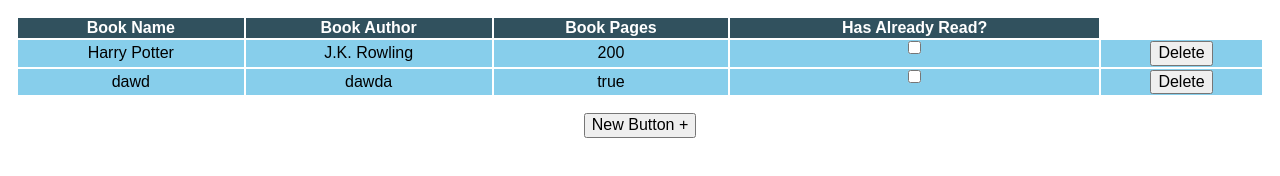
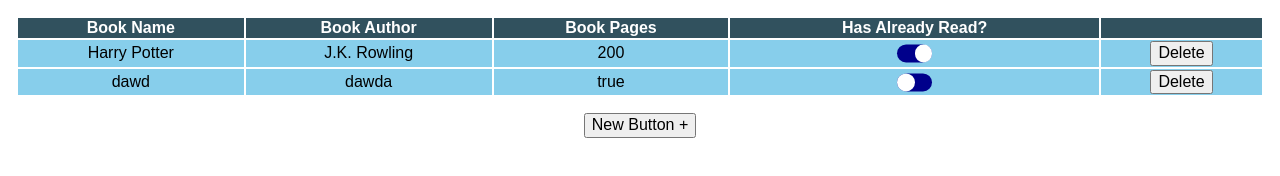
Before and after one commit to codenamerey/library, a plain HTML site: page index.html in a window 1280 px wide. Drawn offline with nearby package versions, Linux system fonts and the light colour scheme.

Commit message:
Add read status toggler space to table and style

```diff
--- a/css/style.css
+++ b/css/style.css
@@ -70,9 +70,36 @@ th {
 
 table {
     padding: 1rem;
+    vertical-align: middle;
 }
 
 button {
     align-self: center;
     width: max-content;
 }
+
+.readStatus {
+    appearance: none;
+    width: 4ch;
+    height: 2ch;
+    padding: 1rem;
+    position: relative;
+    transform: translateY(25%);
+    background: darkblue;
+    border-radius: 1rem;
+}
+
+.readStatus::after {
+    position: absolute;
+    content: "";
+    left: 0;
+    height: 2ch;
+    width: 2ch;
+    background: #fff;
+    border-radius: 100%;
+    transition: all 250ms ease;
+}
+
+.readStatus.checked::after {
+    left: 2ch;
+}
--- a/index.html
+++ b/index.html
@@ -17,6 +17,7 @@
                 <th>Book Author</th>
                 <th>Book Pages</th>
                 <th>Has Already Read?</th>
+                <th>&nbsp;</th>
             </tr>
         </tbody>
         <tbody id="books">
```
